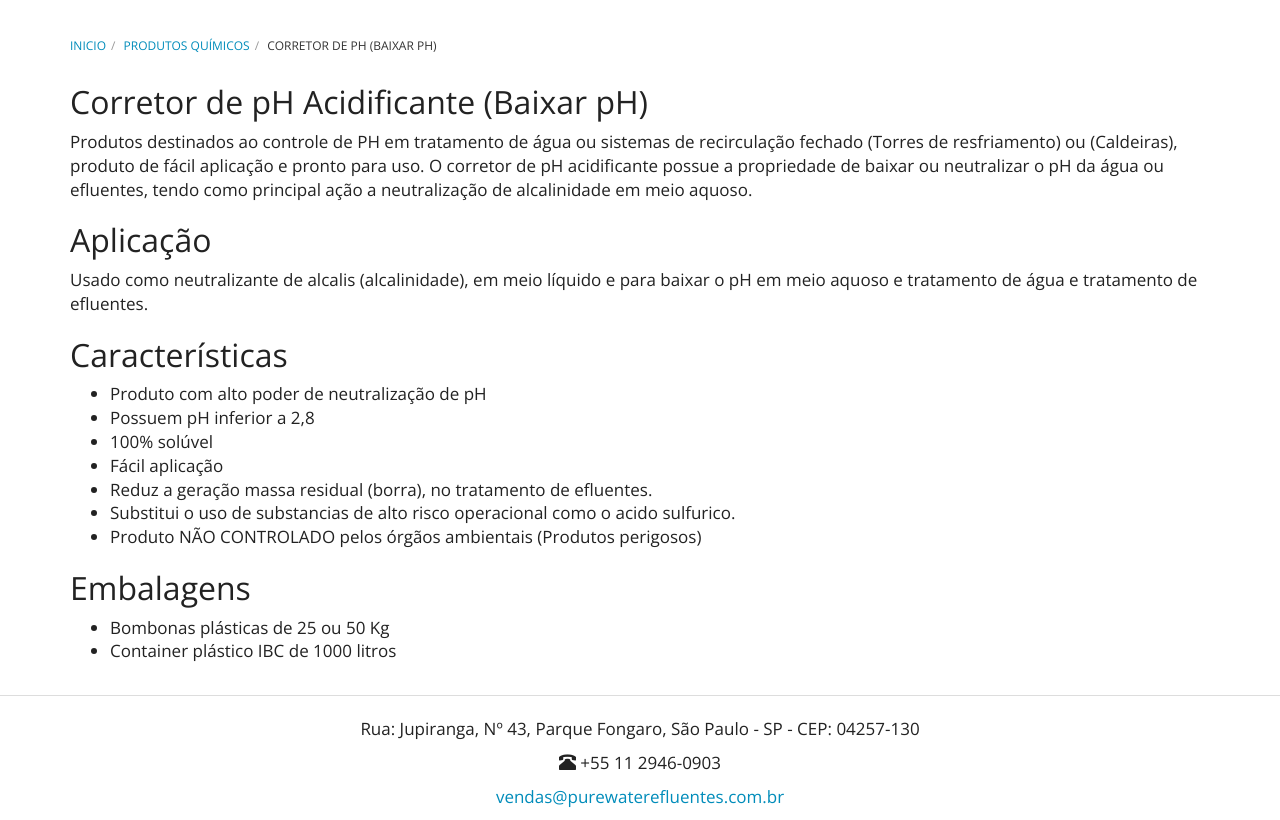
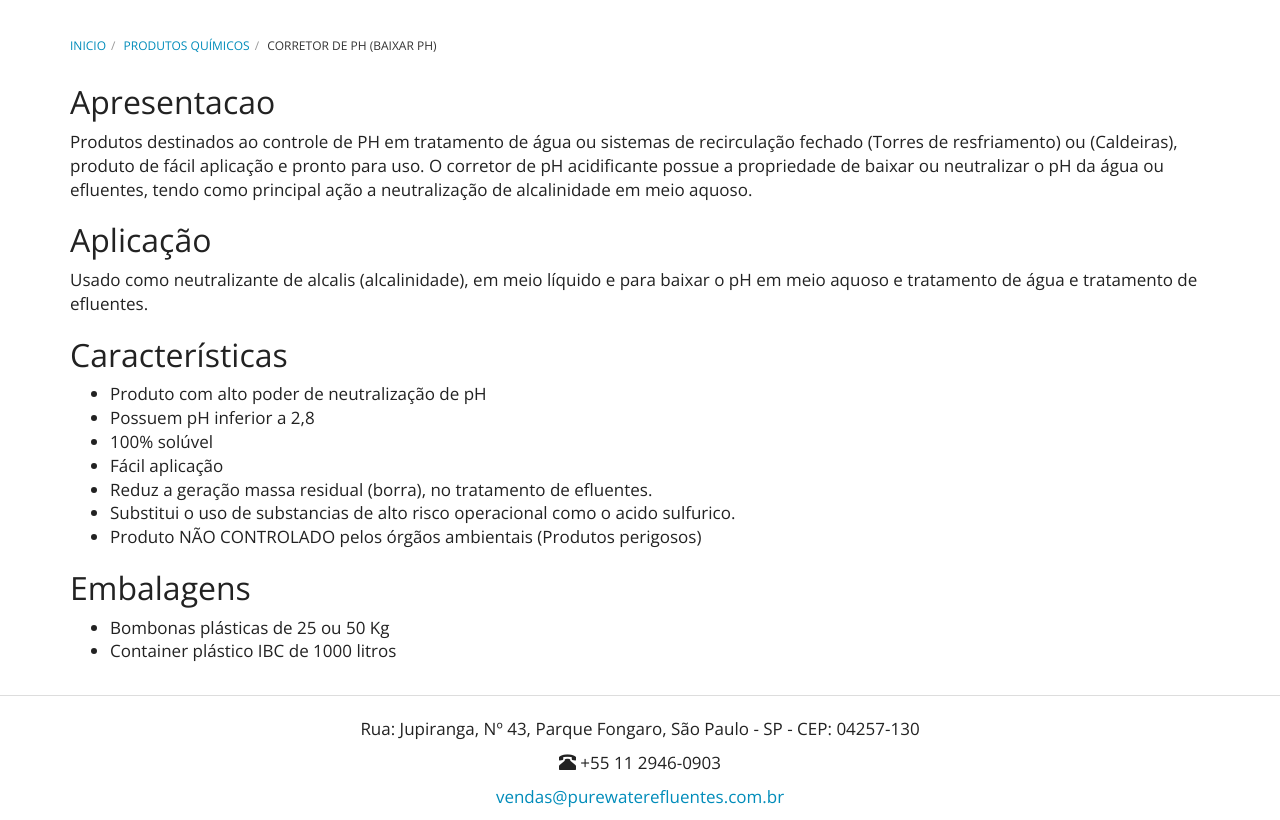
Before and after one commit to purewaterefluentes/purewaterefluentes.github.io, a Jekyll site: the page built from produtos/acidificante.md, in a window 1280 px wide and 1114 px high. Shown: the part 294-1114 px from the top of the window. Built offline with Jekyll 4.4.1, drawn with Linux system fonts in a browser that asks for light colours; nearby versions of some CDN libraries; library files that are not in the unit come from our copies.

Commit message:
Update acidificante.md

```diff
--- a/produtos/acidificante.md
+++ b/produtos/acidificante.md
@@ -6,7 +6,7 @@
 ---
 
 
-## Corretor de pH Acidificante (Baixar pH)
+## Apresentacao
 
 Produtos destinados ao controle de PH em tratamento de água ou sistemas de recirculação fechado (Torres de resfriamento) ou (Caldeiras), produto de fácil aplicação e pronto para uso.
 O corretor de pH acidificante possue a propriedade de baixar ou neutralizar o pH da água ou efluentes, tendo como principal ação a neutralização de alcalinidade em meio aquoso.
```
